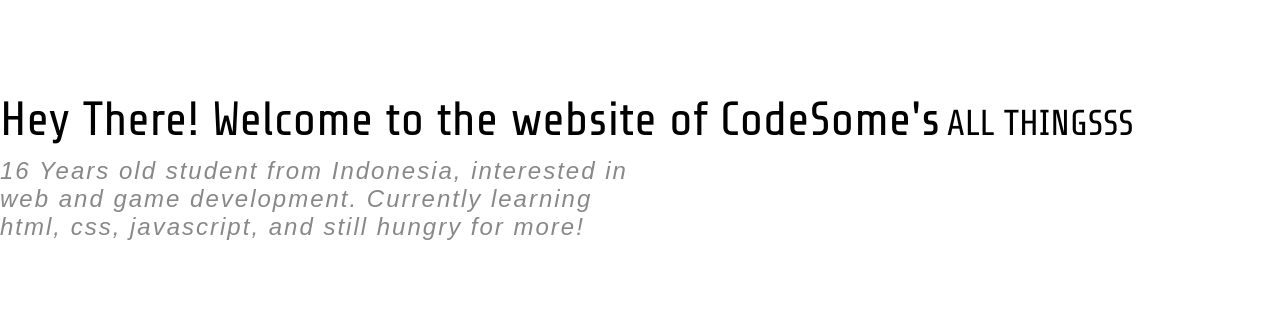
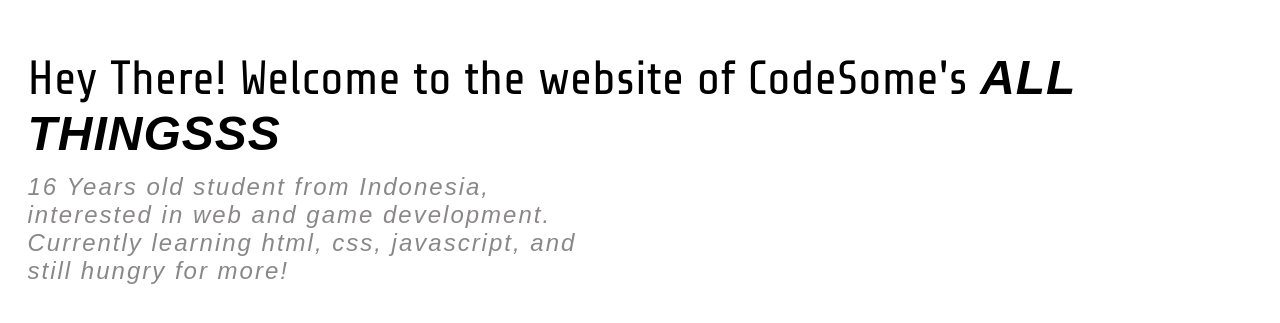
Before and after one commit to Justslugard/WEbOfAllThings, a plain HTML site: page index.html in a window 1280 px wide. Shown: the part 193-516 px from the top of the page. Drawn offline with Linux system fonts and the light colour scheme; a web font is replaced by a local one.

Commit message:
"Finish" making hero card

```diff
--- a/index.css
+++ b/index.css
@@ -1,4 +1,5 @@
  * {
+  overflow: hidden;
   box-sizing: border-box;
   margin: 0;
   font-family: "Share", sans-serif;
@@ -10,21 +11,30 @@
   align-items: center;
   justify-content: center;
   height: 90vh;
-  width: 100%;
+  width: 100vw;
 }
-#header > h1, #header > h2 {
+#heroCard > div {
+  max-width: 1225px;
+}
+#header > h1 {
   font-weight: 100;
   font-family: "Share Tech", "sans-serif";
   display: inline-block;
   width: auto;
 }
+#webThings {
+  font-family: 'Share', sans-serif;
+  font-style: italic;
+  font-weight: 900;
+  letter-spacing: 1px;
+}
 #main > p {
   letter-spacing: 2px;
-  margin-top: 10px;
-  width: 50%;
+  margin-top: 5px;
+  width: 45%;
   color: #8a8787;
   font-style: italic;
 }
 /* body {
   background-color: #1a1d1e;
-}\
+} */
--- a/index.html
+++ b/index.html
@@ -14,8 +14,7 @@
   <div id="heroCard">
     <div>
       <div id="header">
-        <h1>Hey There! Welcome to the website of CodeSome's</h1>
-        <h2>ALL THINGSSS</h>
+        <h1>Hey There! Welcome to the website of CodeSome's <span id="webThings">ALL THINGSSS</span></h1>
       </div>
       <div id="main">
         <p>
```
